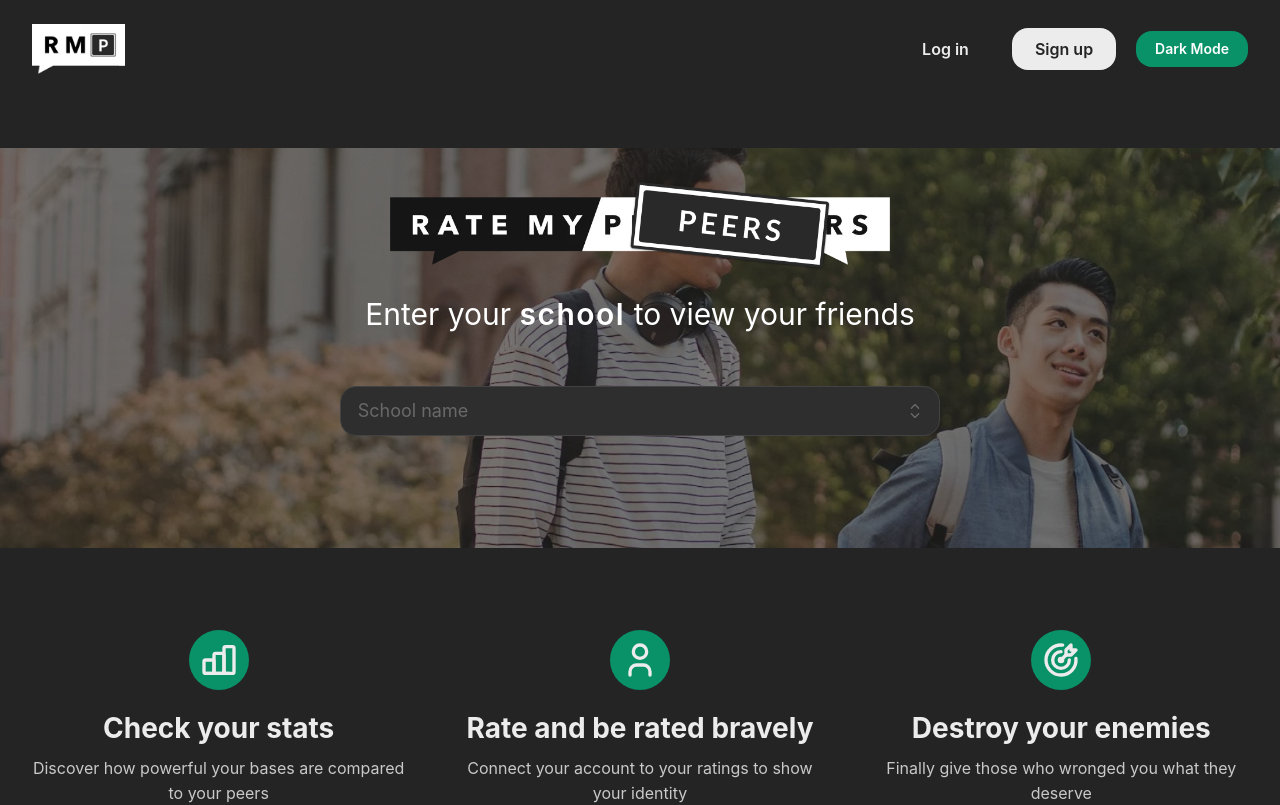
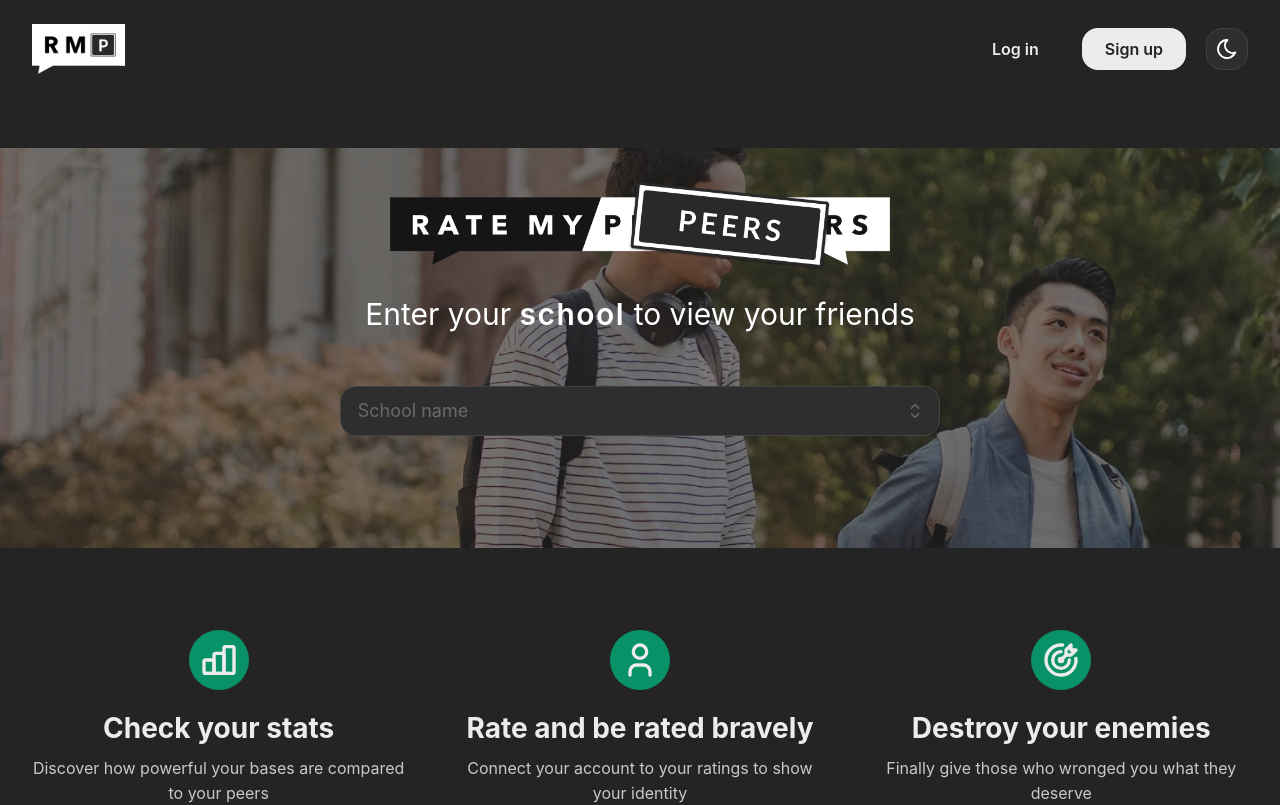
Before and after one commit to brandonj4564/rate-my-peers, a Next.js app in the folder frontend/: page / in a window 1280 px wide. Shown: the top 805 px of the page. Built offline with nearby package versions, Linux system fonts and the light colour scheme; no server answers.

Commit message:
feat: change button to dark mode icon

```diff
--- a/frontend/components/Header.tsx
+++ b/frontend/components/Header.tsx
@@ -1,9 +1,10 @@
 'use client';
 
 import { useRouter } from 'next/navigation';
-import { Button, Group, Paper, useMantineColorScheme } from '@mantine/core';
+import { ActionIcon, Button, Group, Paper, rem, useMantineColorScheme } from '@mantine/core';
 import SmallLogo from './SmallLogo';
 import { useAuth } from './authContext';
+import { IconMoon } from '@tabler/icons-react';
 
 export default function Header() {
   const router = useRouter();
@@ -57,7 +58,9 @@ export default function Header() {
               <Button bg="#ECECEC" c="#242424" size="md" onClick={handleLogout}>
                 Log out
               </Button>
-              <Button onClick={() => setColorScheme('dark')}>Dark Mode</Button>
+              <ActionIcon size={42} variant="default" aria-label="Dark mode button" onClick={() => setColorScheme('dark')}>
+                <IconMoon style={{ width: rem(24), height: rem(24) }} />
+              </ActionIcon>
             </>
           ) : (
             <>
@@ -67,7 +70,9 @@ export default function Header() {
               <Button bg="#ECECEC" c="#242424" size="md" onClick={() => router.push('/register')}>
                 Sign up
               </Button>
-              <Button onClick={() => setColorScheme('dark')}>Dark Mode</Button>
+              <ActionIcon size={42} variant="default" aria-label="Dark mode button" onClick={() => setColorScheme('dark')}>
+                <IconMoon style={{ width: rem(24), height: rem(24) }} />
+              </ActionIcon>
             </>
           )}
         </Group>
```
